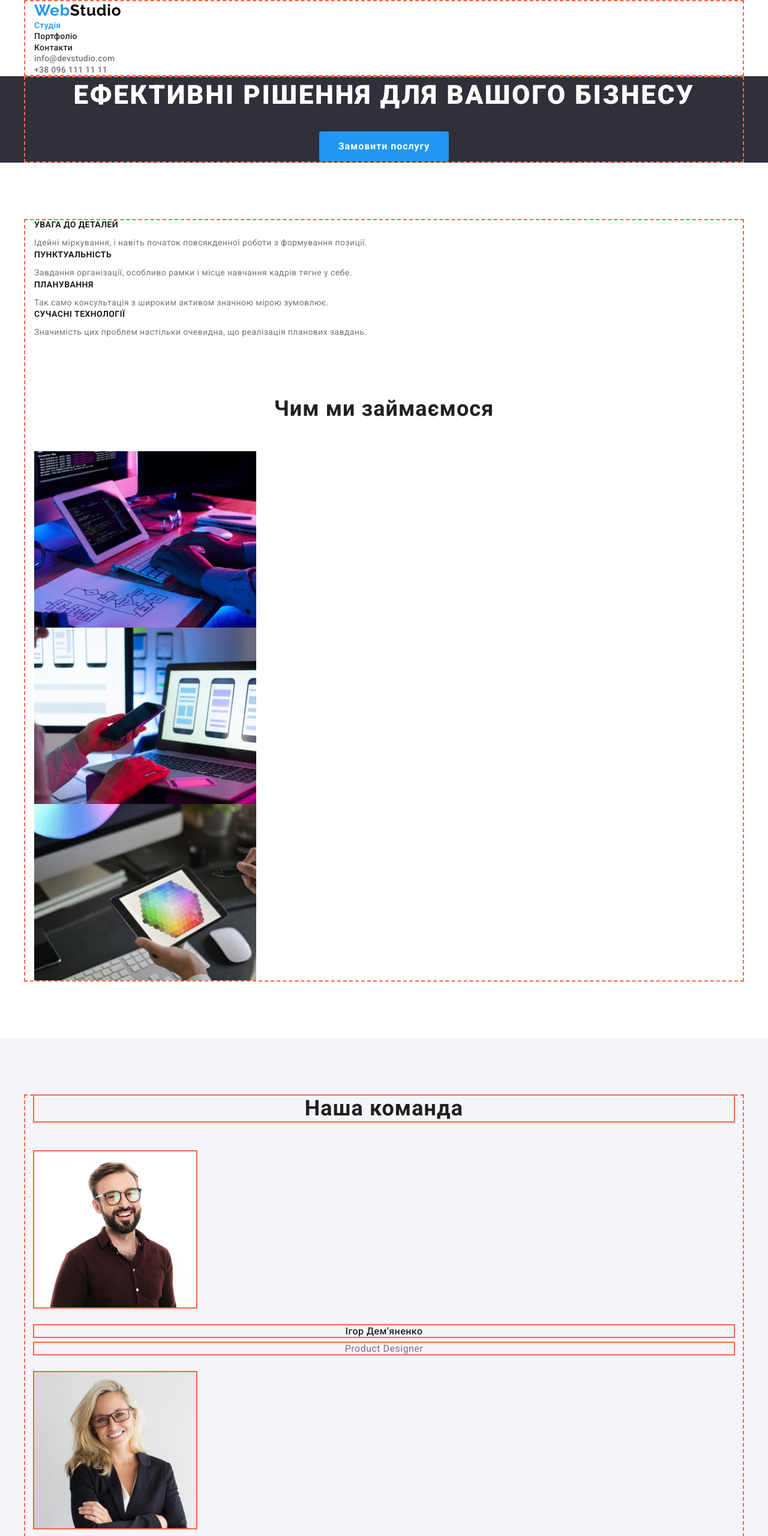
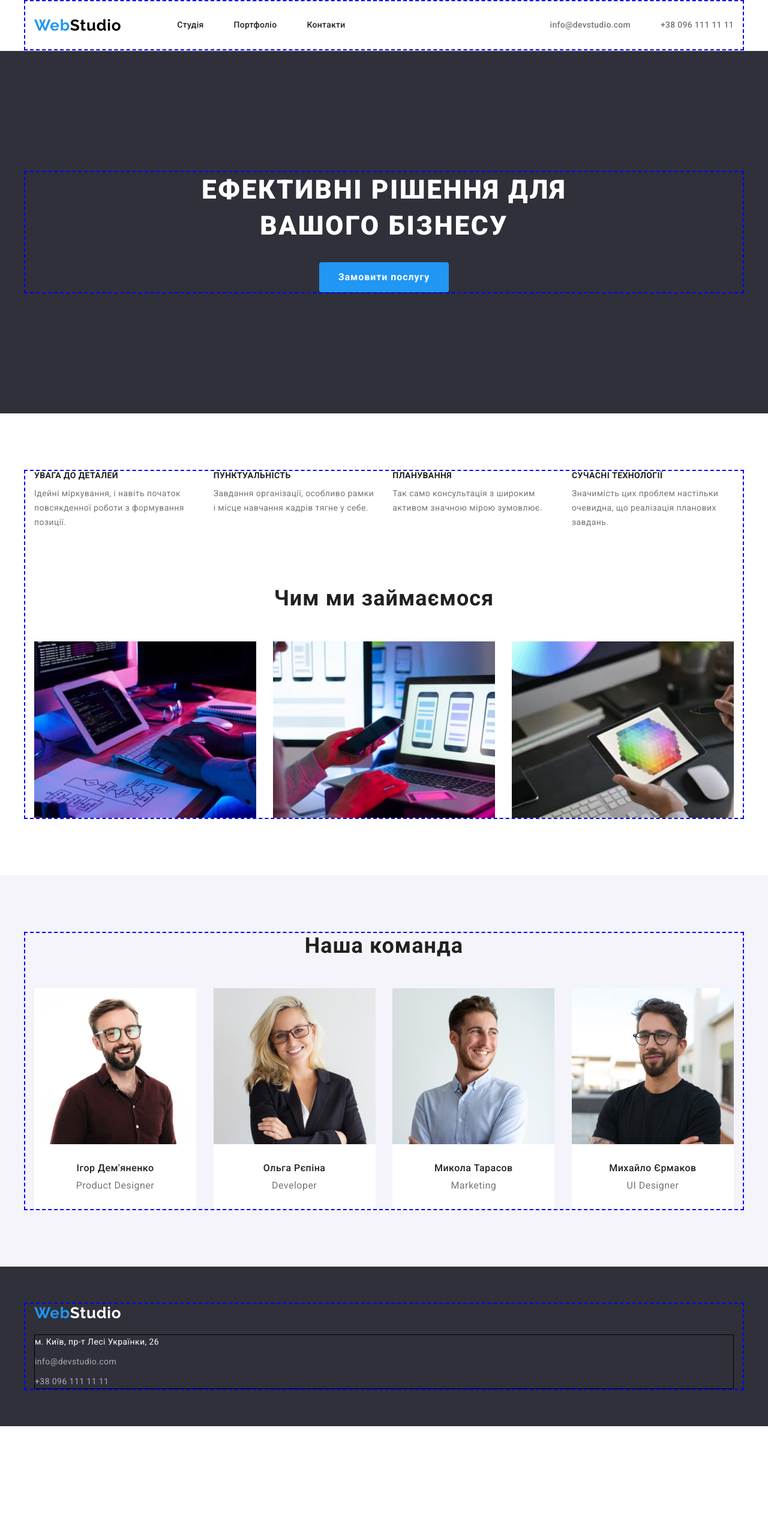
Before and after one commit to korolenkooleksii/goit-markup-hw-03, a plain HTML site: page index.html in a window 1280 px wide. Shown: the top 2560 px of the page at 60% size. After the commit the page ends 2377 px from the top, so only its background shows below. Drawn offline with nearby package versions, Linux system fonts and the light colour scheme.

Commit message:
add studio good

```diff
--- a/css/style.css
+++ b/css/style.css
@@ -9,6 +9,24 @@
   --logo-top-color: #000000;
   --logo-bottom-color: #ffffff;
   --accent-hero-btn: #188ce8;
+}
+
+/* ----сбрасываем margin and other-------- */
+
+p,
+h1,
+h2,
+h3,
+h4,
+h5,
+h6 {
+  margin: 0;
+}
+
+ul,
+ol {
+  margin: 0;
+  padding-left: 0;
 }
 
 /* цвет и фон страницы */
@@ -24,9 +42,12 @@ body {
   padding-right: 15px;
   margin: 0 auto;
 
-  border: 2px dashed tomato;
+  border: 2px dashed blue;
 }
 
+.current {
+  color: var(--accent-color);
+}
 /* ------ убираем точки в списке --------- */
 .list {
   list-style: none;
@@ -56,10 +77,13 @@ body {
 /* -----HEADER------- */
 
 .header {
-  display: flex;
+  border-bottom: 1px solid #ececec;
 }
 
 .logo {
+  padding-top: 24px;
+  padding-bottom: 24px;
+
   color: var(--logo-primary-color);
   font-family: "Raleway", sans-serif;
   font-weight: 700;
@@ -71,14 +95,15 @@ body {
 }
 
 .logo-black {
-  color: var(--logo-top-color)
-}
-
-.nav {
-  /* display: flex; */
+  color: var(--logo-top-color);
 }
 
 .nav-link {
+  display: block;
+  /* увеличили активную область ссылки */
+  padding-top: 32px;
+  padding-bottom: 32px;
+
   font-weight: 500;
   font-size: 14px;
   line-height: 1.14;
@@ -91,19 +116,43 @@ body {
   color: var(--accent-color);
 }
 
-.current {
-  color: var(--accent-color);
+.nav-main {
+  display: flex;
+  align-items: center;
+}
+
+.nav {
+  display: flex;
+  align-items: center;
+}
+
+.nav-list {
+  display: flex;
+  margin-left: 93px;
+}
+
+/* --задали mardgin всем кроме последнего элемента */
+
+.nav-list-item:not(:last-child) {
+  margin-right: 50px;
 }
 
 .nav-contacts {
-  /* display: flex; */
+  display: flex;
+  margin-left: auto;
 }
 
-.nav-list {
-  /* display: flex; */
+/* --задали mardgin всем кроме последнего элемента */
+
+.nav-contacts-item:not(:last-child) {
+  margin-right: 50px;
 }
 
-.nav-contacts .link {
+.nav-contacts-item .link {
+  display: block;
+  /* увеличили активную область ссылки */
+  padding-top: 32px;
+  padding-bottom: 32px;
 
   font-weight: 500;
   font-size: 14px;
@@ -112,8 +161,8 @@ body {
   color: var(--secondary-text-color);
 }
 
-.nav-contacts .link:hover,
-.nav-contacts .link:focus {
+.nav-contacts-item .link:hover,
+.nav-contacts-item .link:focus {
   color: var(--accent-color);
 }
 
@@ -122,32 +171,31 @@ body {
 .hero {
   margin-top: 0;
   margin-bottom: 0;
-
+  padding-top: 200px;
+  padding-bottom: 200px;
 
   background-color: var(--secondary-bgr-color);
 }
 
 .hero-title {
-  margin-top: 0;
-  margin-bottom: 30px;
+  max-width: 696px;
+  margin: 0 auto 30px;
 
   font-weight: 900;
   font-size: 44px;
   line-height: 1.36;
   letter-spacing: 0.06em;
   color: var(--primary-white-color);
-
   text-transform: uppercase;
 }
 
 .hero-button {
-
+  display: inline-block;
   border-radius: 4px;
   padding: 10px 32px;
   min-width: 216px;
-  display: inline-block;
+
   border: none;
-
   background: var(--accent-color);
   font-family: inherit;
   font-weight: 700;
@@ -155,7 +203,6 @@ body {
   line-height: 1.88;
   letter-spacing: 0.06em;
   color: var(--primary-white-color);
-
   cursor: pointer;
 }
 
@@ -180,15 +227,17 @@ body {
 }
 
 .feature-list {
-  /* margin-top: 0;
+  display: flex;
+  justify-content: space-between;
+
   margin-bottom: 94px;
-  margin-left: 215px;
-  margin-right: 215px; */
-  margin: 0 0 94px 0;
+}
+
+.feature-list-item {
+  width: 270px;
 }
 
 .feature-title {
-  margin-top: 0;
   margin-bottom: 10px;
 
   font-size: 14px;
@@ -198,9 +247,6 @@ body {
 }
 
 .feature-text {
-  margin-top: 0;
-  margin-bottom: 0;
-
   font-size: 14px;
   line-height: 1.71;
   letter-spacing: 0.03em;
@@ -210,7 +256,6 @@ body {
 /* -------------- WORK ---------------- */
 
 .work-title {
-  margin-top: 0;
   margin-bottom: 50px;
 }
 
@@ -219,6 +264,11 @@ body {
   font-size: 36px;
   line-height: 1.17;
   letter-spacing: 0.03em;
+}
+
+.work-list {
+  display: flex;
+  justify-content: space-between;
 }
 
 .work-list-item > img {
@@ -232,17 +282,21 @@ body {
 }
 
 .team-title {
-  margin-top: 0px;
   margin-bottom: 50px;
+}
 
-  outline: 2px solid tomato;
+.team-list {
+  display: flex;
+  justify-content:space-between
+}
+
+.team-list-item {
+  width: 270px;
+  background: var(--primary-white-color);
 }
 
 .team-name {
-  margin-top: 0;
   margin-bottom: 10px;
-
-  outline: 2px solid tomato;
 
   font-weight: 500;
   font-size: 16px;
@@ -251,10 +305,7 @@ body {
 }
 
 .team-text {
-  margin-top: 0;
   margin-bottom: 30px;
-
-  outline: 2px solid tomato;
 
   font-size: 16px;
   line-height: 1.19;
@@ -265,17 +316,30 @@ body {
 
 .team-list-item > img {
   display: block;
-  margin-top: 0;
   margin-bottom: 30px;
+}
 
-  outline: 2px solid tomato;
-}
 /* ------------- FILTERS ------------ */
 
+.filters-list {
+  display: flex;
+  justify-content: center;
+
+  margin-bottom: 50px;
+}
+
+.filters-list-item {
+  outline: 2px solid turquoise;
+}
+
+.filters-list .filters-list-item + .filters-list-item {
+  margin-left: 8px;
+}
+
 .filters-button {
+  display: inline-block;
   border-radius: 4px;
   padding: 6px 22px;
-  display: inline-block;
   min-width: 73px;
   text-align: center;
   border: none;
@@ -338,7 +402,21 @@ body {
 /* ---------- FOOTER ----------- */
 
 .footer {
+  padding-top: 60px;
+  padding-bottom: 60px;
+
   background-color: var(--secondary-bgr-color);
+}
+
+.footer-list {
+  border: 1px solid black;
+
+  margin-top: 20px;
+}
+
+.mail {
+  margin-top: 9px;
+  margin-bottom: 9px;
 }
 
 .logo-white {
--- a/index.html
+++ b/index.html
@@ -14,14 +14,17 @@
 
     <link
       rel="stylesheet"
-      href="https://cdnjs.cloudflare.com/ajax/libs/modern-normalize/1.0.0/modern-normalize.min.css"
+      href="https://cdnjs.cloudflare.com/ajax/libs/modern-normalize/1.1.0/modern-normalize.min.css"
+      integrity="sha512-wpPYUAdjBVSE4KJnH1VR1HeZfpl1ub8YT/NKx4PuQ5NmX2tKuGu6U/JRp5y+Y8XG2tV+wKQpNHVUX03MfMFn9Q=="
+      crossorigin="anonymous"
+      referrerpolicy="no-referrer"
     />
     <link rel="stylesheet" href="./css/style.css" />
   </head>
   <body>
     <header class="header">
       <!-- Верхня лінія -->
-      <div class="container">
+      <div class="container nav-main">
         <nav class="nav">
           <a class="logo" href="./index.html" lang="en"
             >Web<span class="logo-black">Studio</span></a
@@ -171,7 +174,7 @@
                 >м. Київ, пр-т Лесі Українки, 26</a
               >
             </li>
-            <li class="footer-list-item">
+            <li class="footer-list-item mail">
               <a class="link" href="mailto:info@devstudio.com"
                 >info@devstudio.com</a
               >
@@ -180,7 +183,7 @@
               <a class="link" href="tel:+380961111111">+38 096 111 11 11</a>
             </li>
           </ul>
-        </address>
+        </addressclass=>
       </div>
     </footer>
   </body>
```
Also changed, not shown: portfolio.html (+10 -7 lines).
